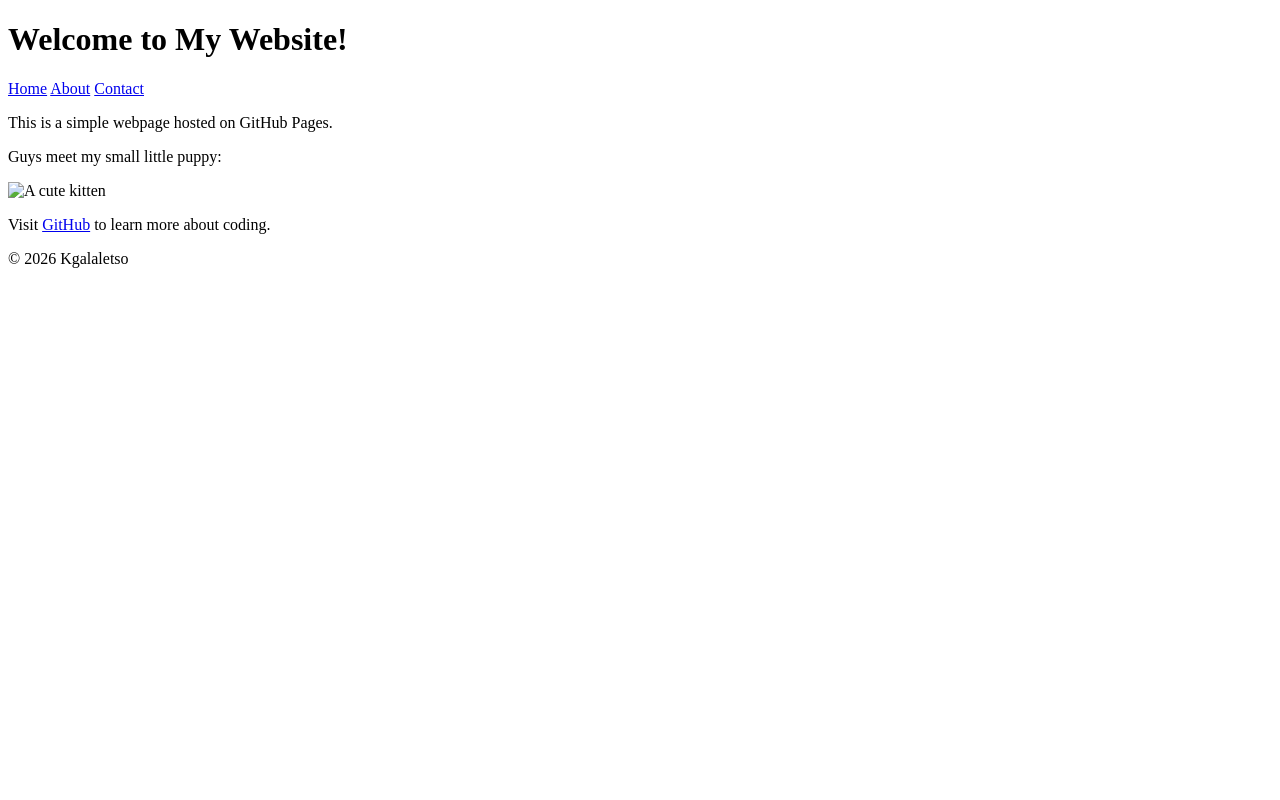
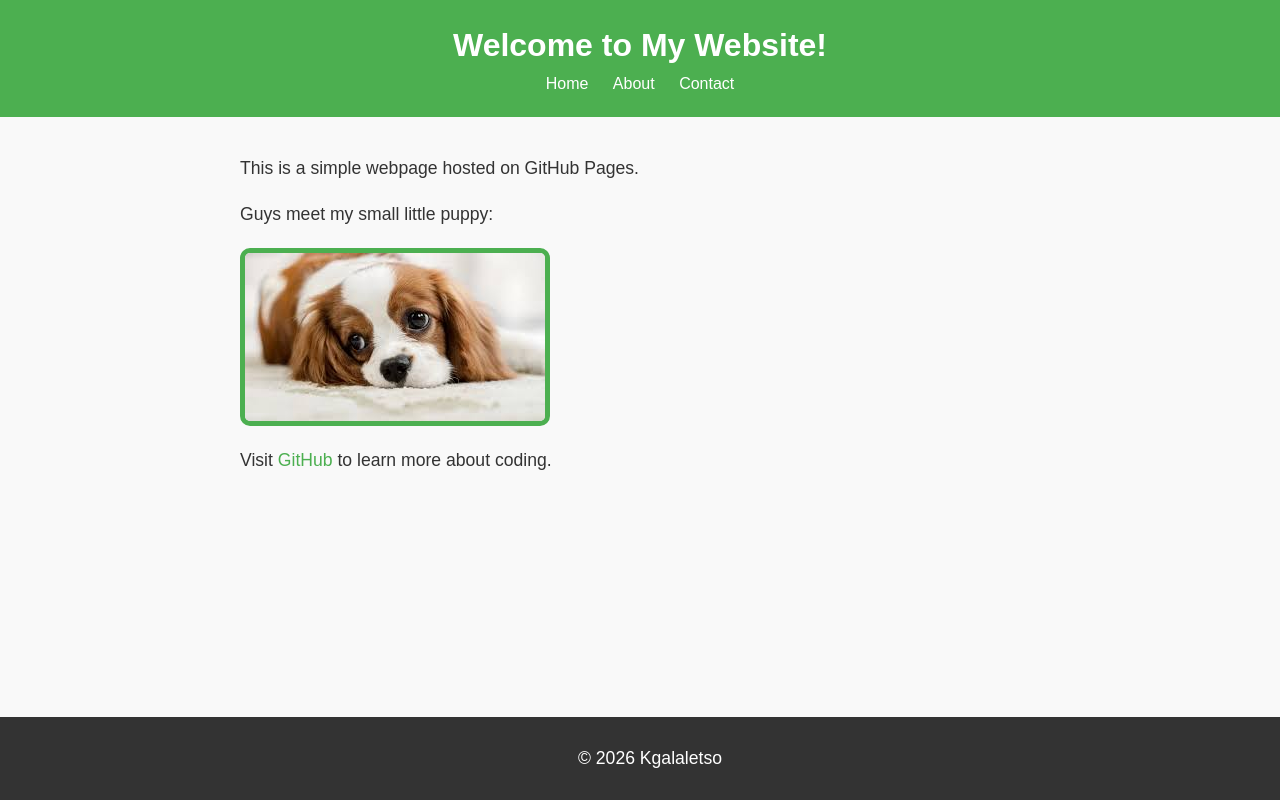
Before and after one commit to Kgalaletso200/my-github-page, a plain HTML site: page index.html in a window 1280 px wide. Drawn offline with Linux system fonts and the light colour scheme.

Commit message:
Added CSS3 styling to the website

```diff
--- a/about.html
+++ b/about.html
@@ -9,6 +9,8 @@
     <meta name="viewport" content="width=device-width, initial-scale=1.0">
 
     <title>About Me</title>
+
+    <link rel="stylesheet"  href="styles.css"
 
 </head>
 
--- a/index.html
+++ b/index.html
@@ -10,7 +10,9 @@
 
     <title>My First GitHub Page</title>
 
-</head>
+    <link rel="stylesheet"  href="styles.css"
+
+</head
 
 <body>
 
--- /dev/null
+++ b/styles.css
@@ -0,0 +1,131 @@
+body {
+
+   font-family: Arial, sans-serif;
+
+   color: #333;
+
+   background-color: #f9f9f9;
+
+   margin: 0;
+
+   padding: 0;
+
+   line-height: 1.6;
+
+}
+
+header {
+
+   background-color: #4CAF50;
+
+   color: white;
+
+   padding: 20px;
+
+   text-align: center;
+
+}
+
+
+header h1 {
+
+   margin: 0;
+
+}
+
+
+nav a {
+
+   color: white;
+
+   text-decoration: none;
+
+   margin: 0 10px
+
+}
+
+
+nav a:hover {
+
+   text-decoration: underline;
+
+}
+
+main {
+
+   padding: 20px;
+
+   max-width: 800px;
+
+   margin: 0 auto;
+
+}
+
+
+main img {
+
+   max-width: 100%;
+
+   height: auto;
+
+   display: block;
+
+   margin: 20px 0;
+
+}
+
+footer {
+
+   background-color: #333;
+
+   color: white;
+
+   text-align: center;
+
+   padding: 10px;
+
+   position: fixed;
+
+   bottom: 0;
+
+   width: 100%;
+
+}
+
+p {
+
+   font-size: 1.1em;
+
+}
+
+
+a {
+
+   color: #4CAF50;
+
+   text-decoration: none;
+
+}
+
+
+a:hover {
+
+   text-decoration: underline;
+
+}
+
+img {
+
+   border: 5px solid #4CAF50;
+
+   border-radius: 10px;
+
+}
+
+main a[href^="mailto:"] {
+
+   color: #ff5722;
+
+   font-weight: bold;
+
+}
```
Also changed, not shown: contact.html (+2 -0 lines), images/picture.jpg (added).
